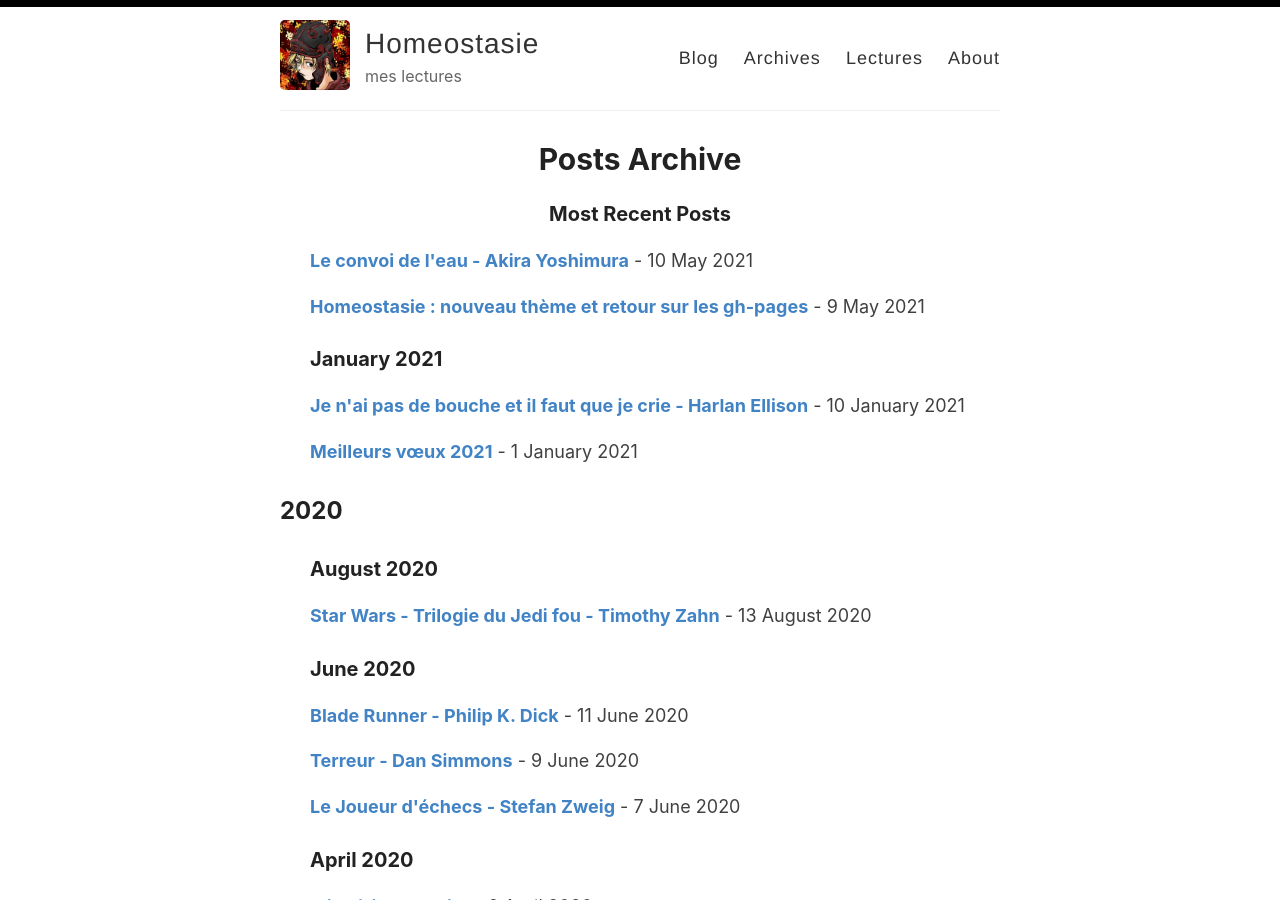
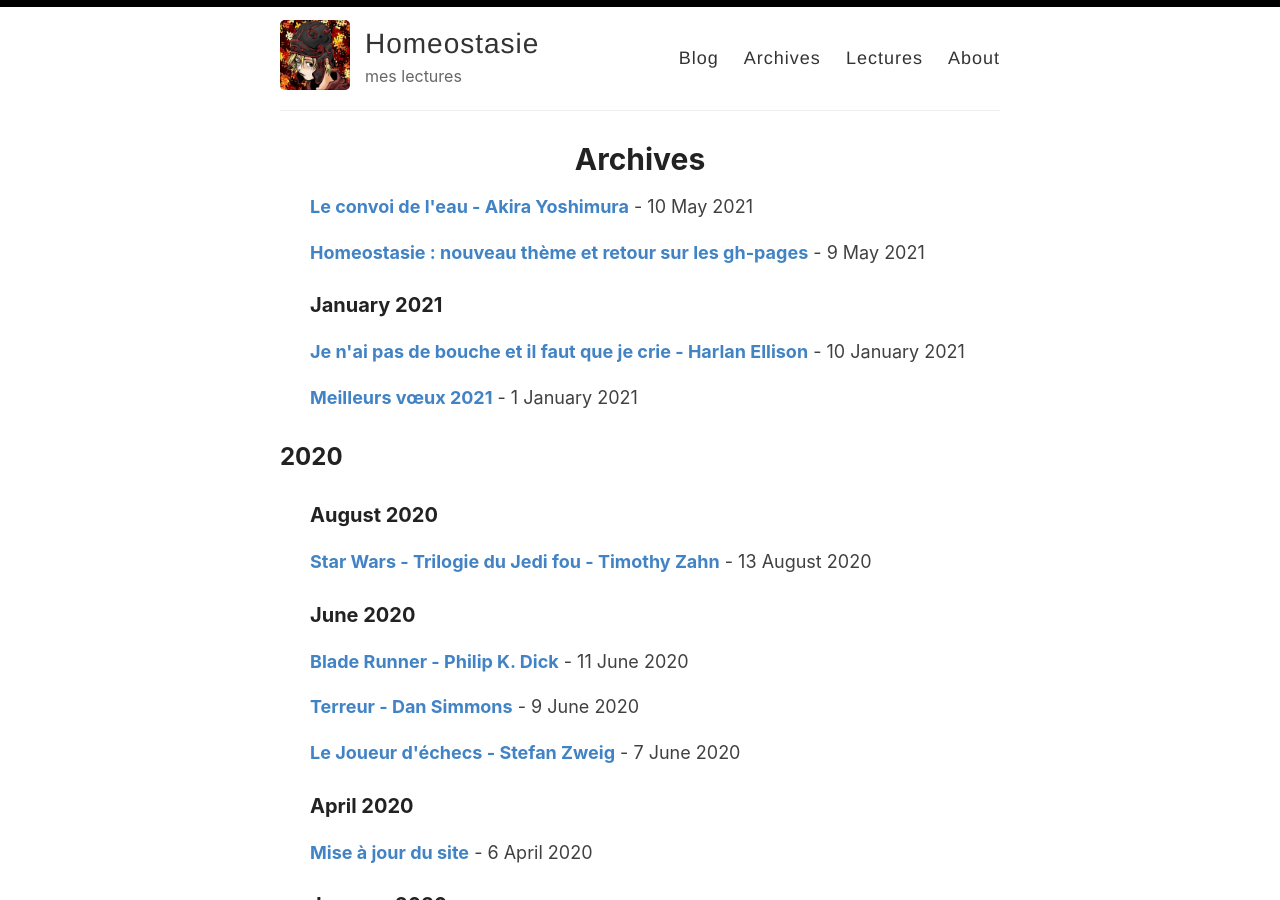
Before and after one commit to homeostasie/bouquins, a Jekyll site: the page built from _pages/archive.md, in a window 1280 px wide and 900 px high. Built offline with Jekyll 4.4.1, drawn with Linux system fonts in a browser that asks for light colours.

Commit message:
maj archives en fr

```diff
--- a/_pages/archive.md
+++ b/_pages/archive.md
@@ -1,13 +1,12 @@
 ---
 layout: page
 permalink: /archive/
-title: Posts Archive
+title: Archives
 ---
 
 
 <div id="archives">
   <section id="archive">
-     <h3>Most Recent Posts</h3>
       {%for post in site.posts %}
       {% unless post.next %}
       <ul class="this">
@@ -28,6 +27,5 @@ title: Posts Archive
           <p><b><a href="{{ site.baseurl }}{{ post.url }}">{% if post.title and post.title != "" %}{{post.title}}{% else %}{{post.excerpt |strip_html}}{%endif%}</a></b> - {% if post.date and post.date != "" %}{{ post.date | date: "%e %B %Y" }}{%endif%}</p>
           {% endfor %}
       </ul>
-    <h3>Oldest Posts</h3>
   </section>
 </div>
```
